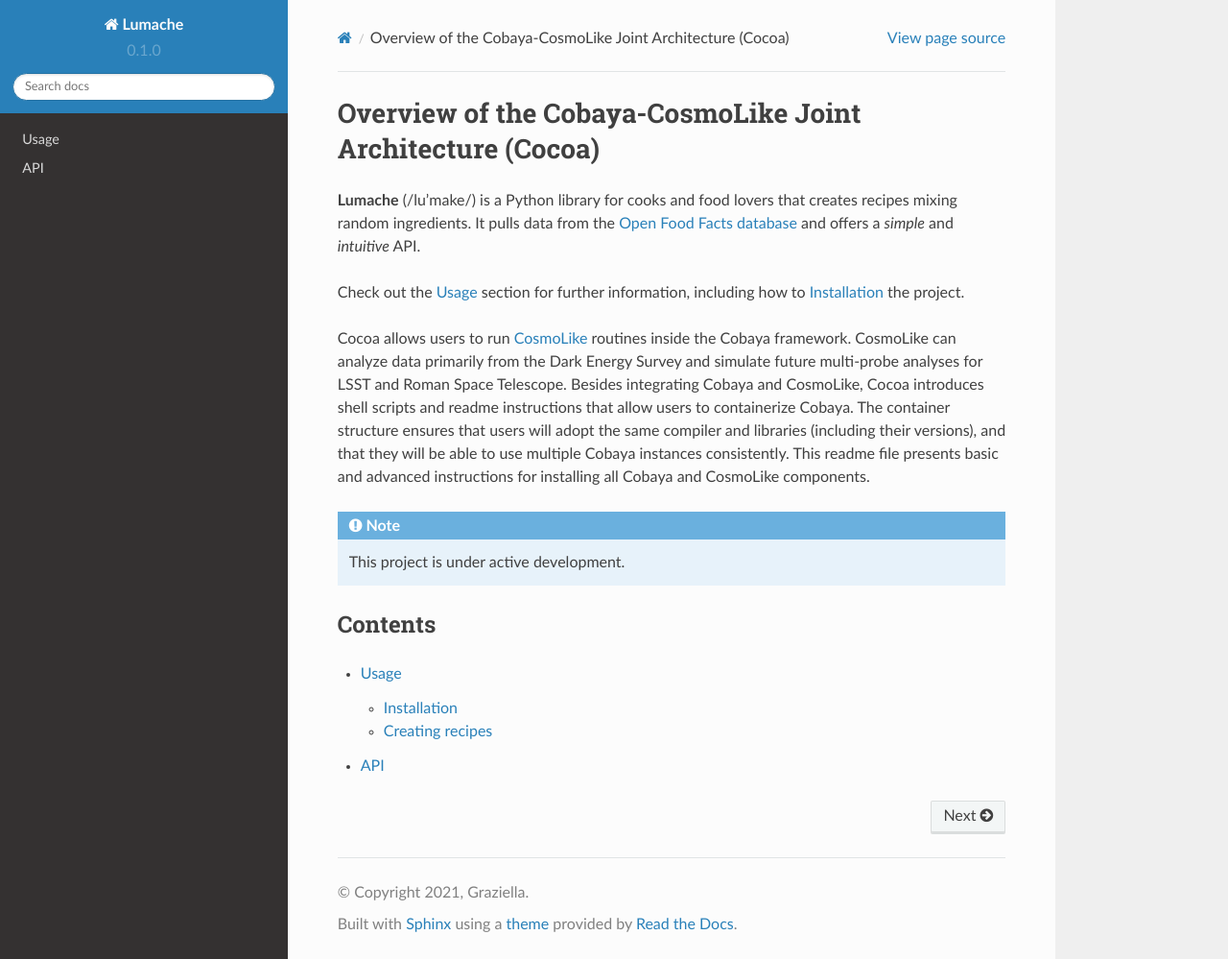
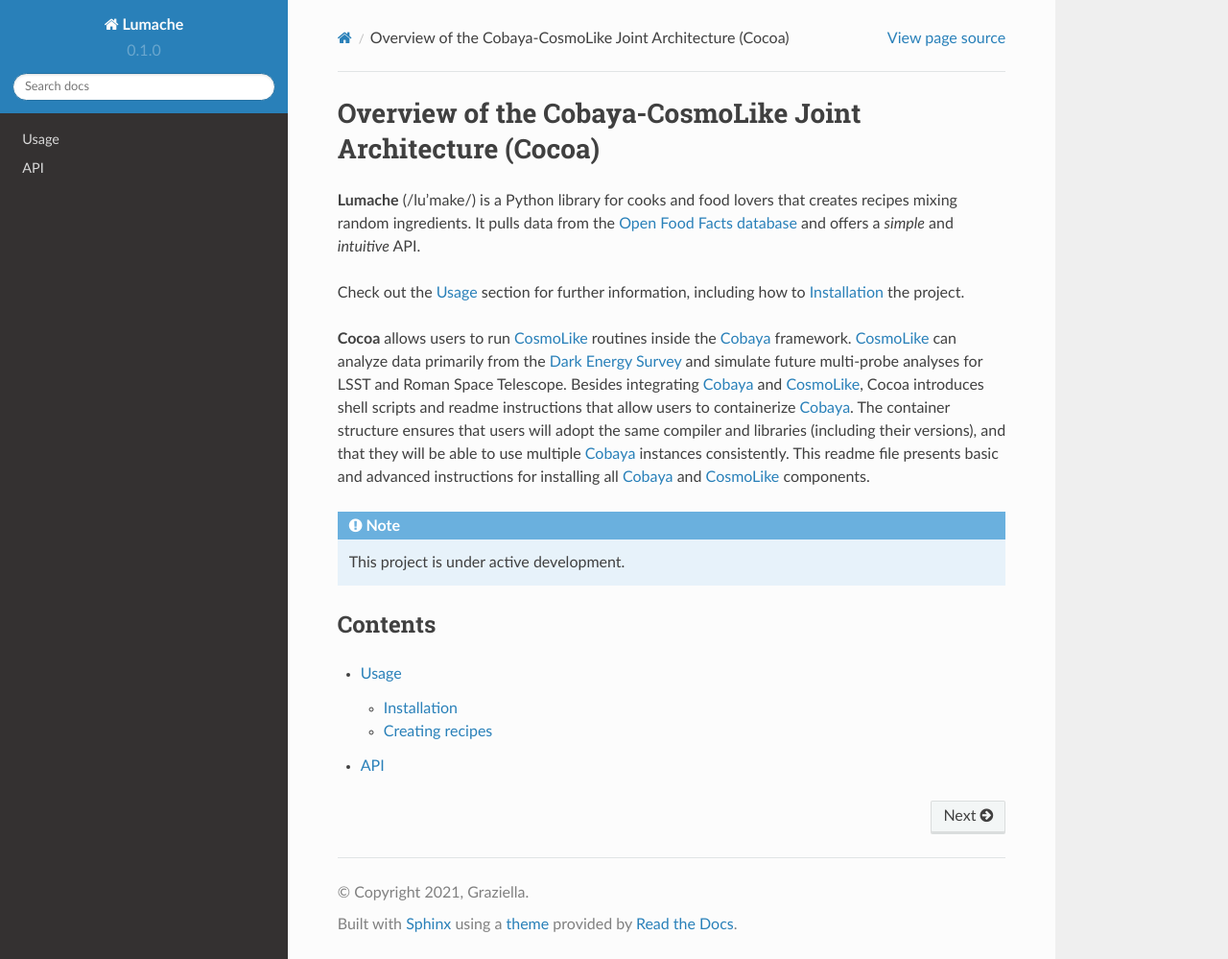
Before and after one commit to shyambhavi3/Cocoa, a Sphinx documentation site: the page built from docs/source/index.rst, in a window 1280 px wide and 999 px high. Shown: the whole window at 96% size. Built offline with Sphinx 7.4.7 and the Read the Docs theme 2.0.0, drawn with Linux system fonts in a browser that asks for light colours; some of the changed lines change nothing that is shown.

Commit message:
more hyperlinks

```diff
--- a/docs/source/index.rst
+++ b/docs/source/index.rst
@@ -9,15 +9,13 @@
 Check out the :doc:`usage` section for further information, including
 how to :ref:`installation` the project.
 
-Cocoa allows users to run `CosmoLike <https://github.com/CosmoLike>`_ routines inside the Cobaya framework.
-CosmoLike can analyze data primarily from the Dark Energy Survey and simulate
+**Cocoa** allows users to run `CosmoLike <https://github.com/CosmoLike/>`_ routines inside the `Cobaya <https://github.com/CobayaSampler/>`_ framework.
+`CosmoLike <https://github.com/CosmoLike/>`_ can analyze data primarily from the `Dark Energy Survey <https://www.darkenergysurvey.org>`_ and simulate
 future multi-probe analyses for LSST and Roman Space Telescope. Besides
-integrating Cobaya and CosmoLike, Cocoa introduces shell scripts and readme
-instructions that allow users to containerize Cobaya. The container structure
-ensures that users will adopt the same compiler and libraries (including their
-versions), and that they will be able to use multiple Cobaya instances consistently.
-This readme file presents basic and advanced instructions for installing all Cobaya
-and CosmoLike components.
+integrating `Cobaya <https://github.com/CobayaSampler/>`_ and `CosmoLike <https://github.com/CosmoLike/>`_, Cocoa introduces shell scripts and readme
+instructions that allow users to containerize `Cobaya <https://github.com/CobayaSampler/>`_. The container structure ensures that users will adopt the same compiler and libraries (including their versions), and that they will be able to use multiple `Cobaya <https://github.com/CobayaSampler/>`_ instances consistently.
+This readme file presents basic and advanced instructions for installing all `Cobaya <https://github.com/CobayaSampler/>`_
+and `CosmoLike <https://github.com/CosmoLike/>`_ components.
 
 .. note::
 
```
